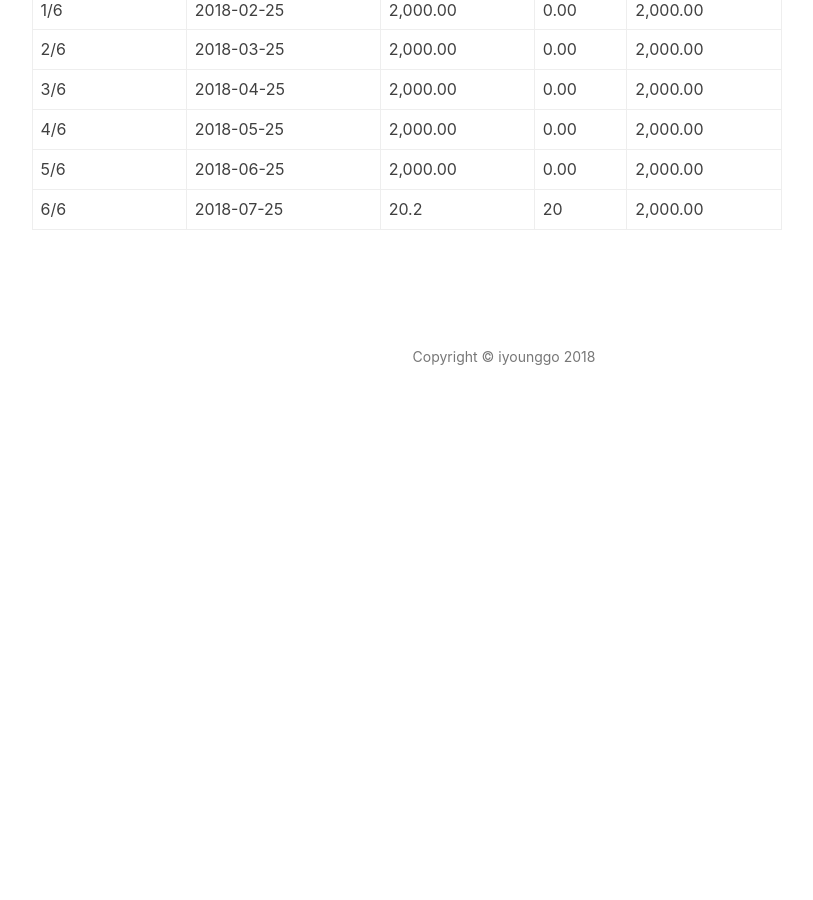
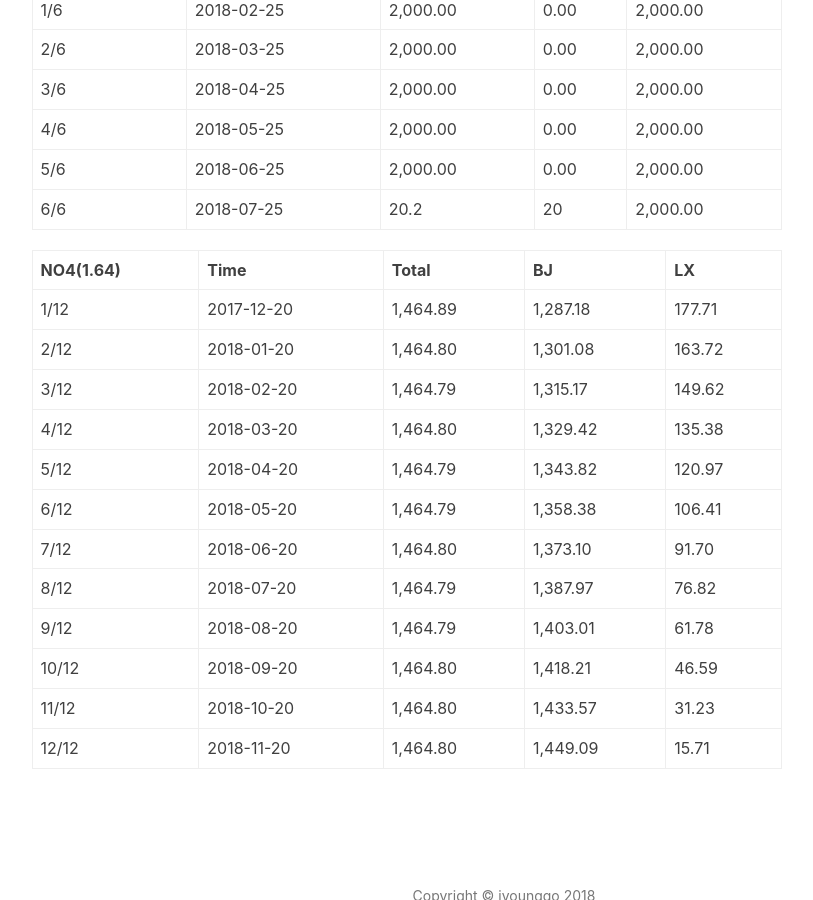
Before and after one commit to iyounggo/iyounggo.github.com, a Jekyll site: the page built from lend.md, in a window 1280 px wide and 900 px high, scrolled down 2105 px. Shown: the whole window, without its empty margins (136-949 px from the left). Built offline with Jekyll 4.4.1, drawn with Linux system fonts in a browser that asks for light colours; nearby versions of some CDN libraries; comment, search, counter and statistics services are not loaded; before the commit the page ends 2566 px from its top, so only the background shows below that.

Commit message:
update lend info

```diff
--- a/lend.md
+++ b/lend.md
@@ -57,3 +57,18 @@ description: "debt 2018-01-31"
 |4/6 		   |2018-05-25	|2,000.00 |0.00 	|2,000.00
 |5/6 		   |2018-06-25	|2,000.00 |0.00 	|2,000.00
 |6/6 		   |2018-07-25	|20.2	  |20		|2,000.00
+
+|NO4(1.64)	   |Time	    |Total	  |BJ 		|LX
+|--------------|------------|---------|---------|
+|1/12   	   |2017-12-20  |1,464.89 |1,287.18 |177.71
+|2/12   	   |2018-01-20  |1,464.80 |1,301.08 |163.72
+|3/12   	   |2018-02-20  |1,464.79 |1,315.17 |149.62
+|4/12   	   |2018-03-20  |1,464.80 |1,329.42 |135.38
+|5/12   	   |2018-04-20  |1,464.79 |1,343.82 |120.97
+|6/12   	   |2018-05-20  |1,464.79 |1,358.38 |106.41
+|7/12   	   |2018-06-20  |1,464.80 |1,373.10 |91.70
+|8/12   	   |2018-07-20  |1,464.79 |1,387.97 |76.82
+|9/12   	   |2018-08-20  |1,464.79 |1,403.01 |61.78
+|10/12  	   |2018-09-20  |1,464.80 |1,418.21 |46.59
+|11/12  	   |2018-10-20  |1,464.80 |1,433.57 |31.23
+|12/12  	   |2018-11-20  |1,464.80 |1,449.09 |15.71
```
